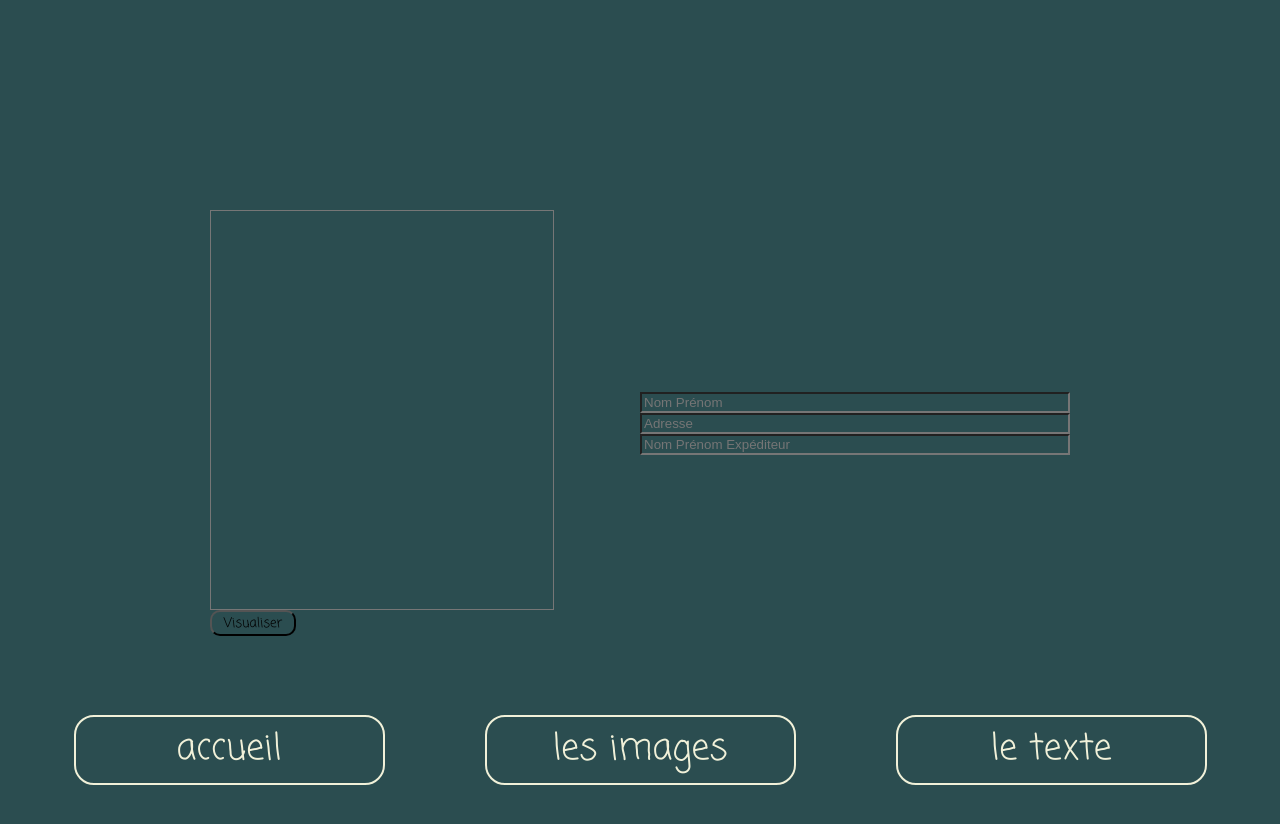
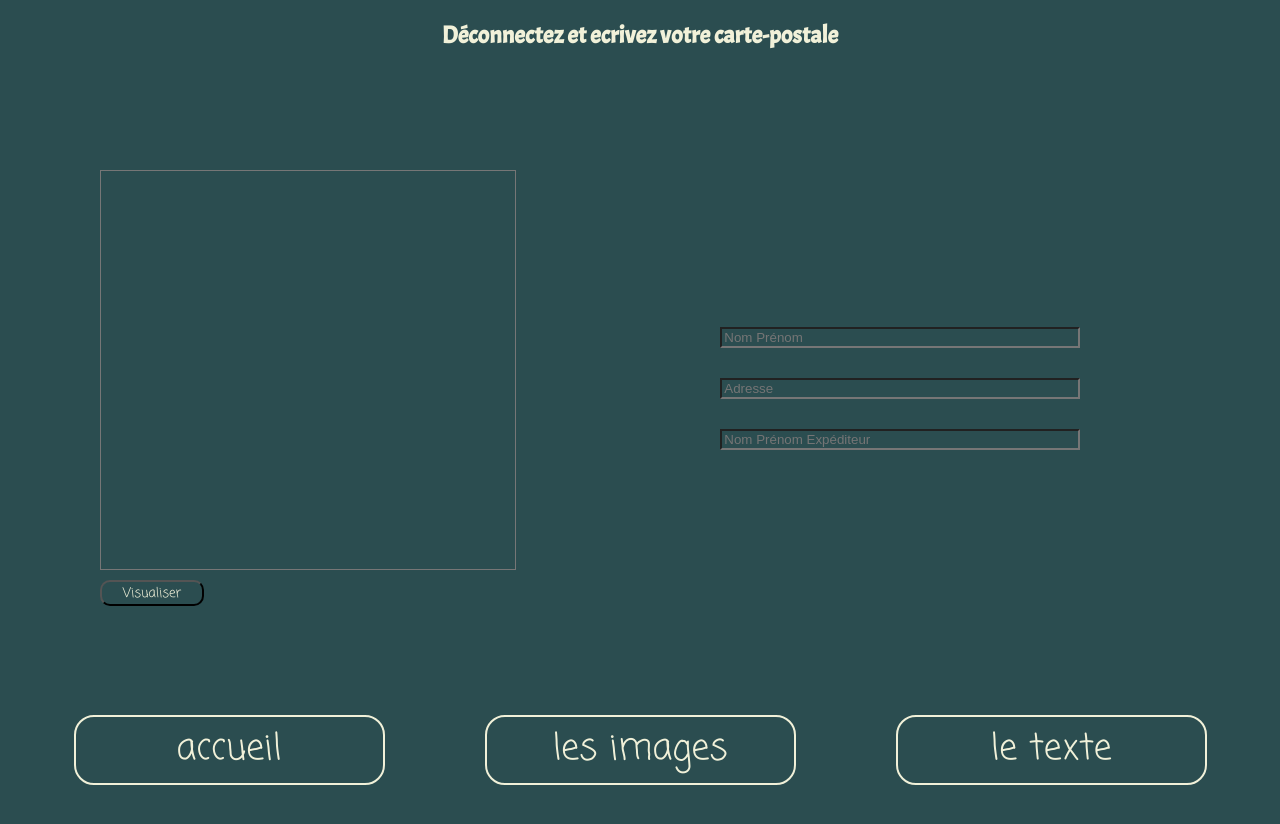
Before and after one commit to Pas-nou/CardVentures, a React (Vite) app in the folder cardventures/: page /face-arriere in a window 1280 px wide. Shown: the top 824 px of the page. After the commit the page ends 800 px from the top, so only its background shows below. Built offline with nearby package versions, Linux system fonts and the light colour scheme.

Commit message:
ajout titre + css page face arriere

```diff
--- a/cardventures/index.html
+++ b/cardventures/index.html
@@ -1,5 +1,5 @@
 <!doctype html>
-<html lang="en">
+<html lang="fr">
   <head>
     <meta charset="UTF-8" />
     <link rel="icon" type="image/svg+xml" href="" />
--- a/cardventures/src/components/TextCard.jsx
+++ b/cardventures/src/components/TextCard.jsx
@@ -1,15 +1,18 @@
 import { useContext, useState } from "react";
 import TextContext from "../context/Context";
+
 import "../styles/TextCard.css";
 
 function TextCard() {
   const { messageContext, setMessageContext } = useContext(TextContext);
-const [message, setMessage] = useState(messageContext)
-  const changeMsg=(event) => {
-    setMessage(event.target.value)
-  }
-  console.log(message)
+  const [message, setMessage] = useState(messageContext);
+  const changeMsg = (event) => {
+    setMessage(event.target.value);
+  };
+  console.log(message);
   return (
+    <>
+      <h2>Déconnectez et ecrivez votre carte-postale</h2>
       <div className="card-text">
         <div className="champs-msg">
           <textarea
@@ -31,6 +34,7 @@ const [message, setMessage] = useState(messageContext)
           />
         </div>
       </div>
+    </>
   );
 }
 
--- a/cardventures/src/styles/TextCard.css
+++ b/cardventures/src/styles/TextCard.css
@@ -1,10 +1,15 @@
+h2 {
+  padding: 20px;
+  text-align: center;
+}
+
 .card-text {
   display: flex;
   flex-direction: row;
   justify-content: space-around;
   background-color: var(--dark-color);
   margin: 0;
-  padding: 210px;
+  padding: 100px;
   align-items: center;
 }
 
@@ -13,6 +18,7 @@
   flex-direction: column;
   height: 60%;
   width: 60%;
+  gap: 10px;
 }
 
 textarea {
@@ -20,18 +26,21 @@ textarea {
   min-width: 80%;
   min-height: 400px;
   max-width: 200px;
-  max-height: ;
+  max-height: 100px;
 }
 
 .champs-text {
   display: flex;
   flex-direction: column;
+  gap: 30px;
   height: 60%;
   width: 60%;
+  padding: 100px;
 }
 
 button {
   border-radius: 10px;
   height: 20%;
   width: 20%;
+  color: var(--light-color);
 }
```
Lines whose indentation alone changed are shown as unchanged.
